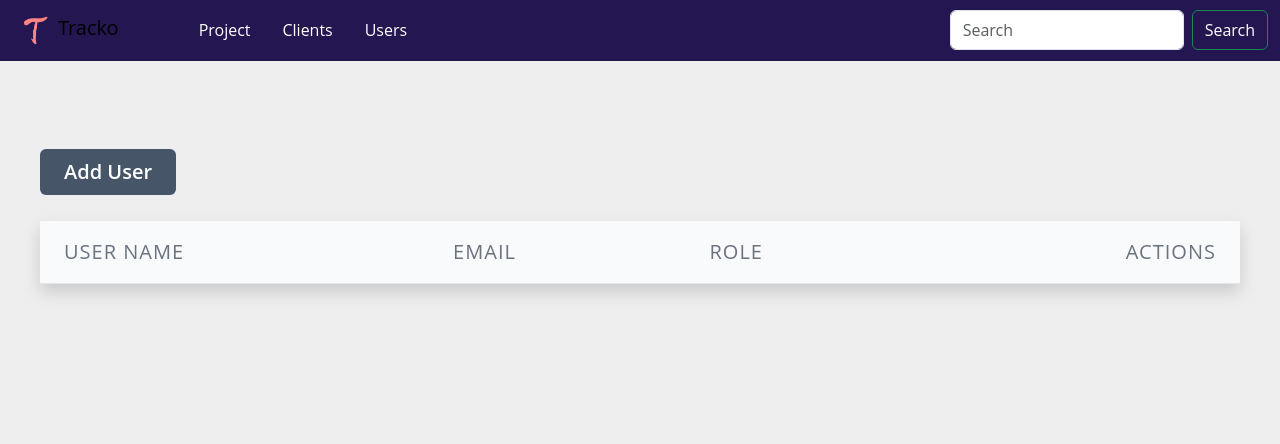
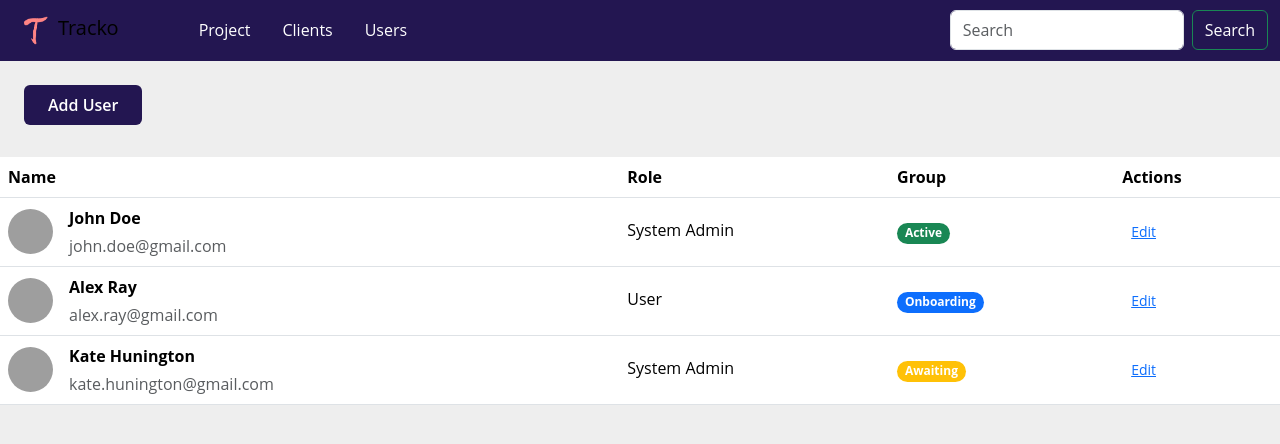
Before and after one commit to TrackoApplication/tracko-frontend, a React (Create React App) app: page /UserList in a window 1280 px wide. Shown: the top 444 px of the page. Built offline with nearby package versions, Linux system fonts and the light colour scheme; grey boxes are pictures that could not be loaded.

Commit message:
changed the login & register page to be more user friendly

```diff
--- a/package.json
+++ b/package.json
@@ -16,6 +16,7 @@
     "cdbreact": "^1.5.4",
     "font-awesome": "^4.7.0",
     "framer-motion": "^8.5.2",
+    "mdb-react-ui-kit": "^5.1.0",
     "react": "^18.2.0",
     "react-avatar": "^5.0.3",
     "react-bootstrap": "^2.7.0",
--- a/src/App.js
+++ b/src/App.js
@@ -25,8 +25,8 @@ function App() {
     <BrowserRouter>
       <Routes>
         {/* pages without sidebar & nav bar */}
-        <Route path="/" element ={<Register/>}></Route>
-        <Route index element ={<Register/>}></Route>
+        <Route path="/" element ={<Login/>}></Route>
+        <Route index element ={<Login/>}></Route>
         <Route path="/Register" element ={<Register/>}></Route>
         <Route path="/Login" element ={<Login/>}></Route>
         <Route path="/ResetPass" element ={<ResetPass/>}></Route>
--- a/src/components/NavBar/Navbar.js
+++ b/src/components/NavBar/Navbar.js
@@ -37,7 +37,7 @@ const NavBar = () => {
               </Offcanvas.Header>
               <Offcanvas.Body>
                 <Nav className="justify-content-start flex-grow-1 ps-5">
-                  <Nav.Link onClick={() => navigate('/ProjectList')} href="#action1" className='mx-2 text-white transition duration-00 hover:scale-125 ease-in-out' >
+                  <Nav.Link onClick={() => navigate('/ProjectList')} href="#action1" className='mx-2 text-white transition duration-700 hover:scale-125 ease-in-out' >
                     Project
                   </Nav.Link>
                   <Nav.Link href="#action1" onClick={() => navigate('/ClientList')} className='mx-2  text-white transition duration-700 hover:scale-125 ease-in-out'>
--- /dev/null
+++ b/src/components/UserAuthentication/Login.css
@@ -0,0 +1,9 @@
+.cascading-left {
+    margin-left: -50px;
+  }
+
+  @media (max) {
+    .cascading-right {
+      margin-right: 0;
+    }
+  }
--- a/src/components/UserAuthentication/Login.js
+++ b/src/components/UserAuthentication/Login.js
@@ -1,6 +1,20 @@
 import React from 'react'
 import { useNavigate } from 'react-router-dom'
-
+import {
+    MDBBtn,
+    MDBContainer,
+    MDBCard,
+    MDBCardBody,
+    MDBInput,
+    MDBIcon,
+    MDBRow,
+    MDBCol,
+    MDBCheckbox
+  }
+  from 'mdb-react-ui-kit';
+  import './Login.css';
+  import logo from '../images/T.png';
+import NavLink from 'react-bootstrap/esm/NavLink';
 
 const Login = () => {
 
@@ -12,59 +26,102 @@ const Login = () => {
 
 
   return (
-    <div className='grid grid-cols-2 gap-4 '>
-        <div className='flex bg-[#231651]'>
-            <img src={require('../images/T.png')} className ="w-47 h-47 shadow "/>
-        </div>
-        <div className = " flex mt-12 h-[400px] mx-auto shadow border-b bg-gray-100 rounded ">
-            <div className = " mt-10 mb-10  ">
-                <div className = " font-thin text-2xl tracking-wider">
-                    <h1 className="px-4 font-medium">Login</h1>
-                </div>
+    // <div className='grid grid-cols-2 gap-4 '>
+    //     <div className='flex bg-[#231651]'>
+    //         <img src={require('../images/T.png')} className ="w-47 h-47 shadow "/>
+    //     </div>
+    //     <div className = " flex mt-12 h-[400px] mx-auto shadow border-b bg-gray-100 rounded ">
+    //         {/* <div className = " mt-10 mb-10  ">
+    //             <div className = " font-thin text-2xl tracking-wider">
+    //                 <h1 className="px-4 font-medium">Login</h1>
+    //             </div>
 
-            <div className="items-center justify-center h-14 my-4">
-                <label className="block text-gray-600 text-sm font-normal ">User Name</label>
-                <input
-                    type="text"
-                    name="userName"
-                    className="rounded h-10 w-96 shadow border-b mt-2  py-2" >
-                </input>
-            </div>
+    //         <div className="items-center justify-center h-14 my-4">
+    //             <label className="block text-gray-600 text-sm font-normal ">User Name</label>
+    //             <input
+    //                 type="text"
+    //                 name="userName"
+    //                 className="rounded h-10 w-96 shadow border-b mt-2  py-2" >
+    //             </input>
+    //         </div>
 
 
-            <div className="items-center justify-center h-14  my-4 ">
-                <label className="block text-gray-600 text-sm font-normal">Password</label>
-                <input
-                    type="password"
-                    name="password"
-                    className=" rounded h-10 w-96 shadow border-b mt-2 py-2" >
-                </input>
-            </div>
+    //         <div className="items-center justify-center h-14  my-4 ">
+    //             <label className="block text-gray-600 text-sm font-normal">Password</label>
+    //             <input
+    //                 type="password"
+    //                 name="password"
+    //                 className=" rounded h-10 w-96 shadow border-b mt-2 py-2" >
+    //             </input>
+    //         </div>
 
-            <div className="items-center h-14 py-4 space-x-5">
-                <button
-                onClick={successLogin}
-                className = "rounded w-96 text-white font-semibold bg-[#FF8484]  py-2 hover:bg-[#794141] shadow">
-                        Login
-                </button>
-                <button className= "w-96  pt-1  hover:text-[#FF8484] text-sm" onClick={() => navigate('/ResetPass')}>Forgotten your Username or Password!
-                </button>
-            </div>
+    //         <div className="items-center h-14 py-4 space-x-5">
+    //             <button
+    //             onClick={successLogin}
+    //             className = "rounded w-96 text-white font-semibold bg-[#FF8484]  py-2 hover:bg-[#794141] shadow">
+    //                     Login
+    //             </button>
+    //             <button className= "w-96  pt-1  hover:text-[#FF8484] text-sm" onClick={() => navigate('/ResetPass')}>Forgotten your Username or Password!
+    //             </button>
+    //         </div>
 
-            <div >
-                <button
-                onClick={() => navigate('/Register')}
-                className="w-96 my-4 py-4  hover:text-[#FF8484]" >
-                        Don't Have an Account? Register
-                </button>
+    //         <div >
+    //             <button
+    //             onClick={() => navigate('/Register')}
+    //             className="w-96 my-4 py-4  hover:text-[#FF8484]" >
+    //                     Don't Have an Account? Register
+    //             </button>
+
+    //         </div>
+
+    //     </div> */}
+
+    //     </div>
+
+    // </div>
+
+    <MDBContainer fluid className='my-2'>
+
+    <MDBRow className='g-0 align-items-center'>
+
+    <MDBCol col='6'>
+        <img src={logo} class="w-90 rounded-4 shadow-4 "
+          alt="" fluid/>
+    </MDBCol>
+
+    <MDBCol col='6 '>
+
+        <MDBCard className='my-5 cascading-left' style={{background: 'hsla(0, 0%, 100%, 0.55)',  backdropFilter: 'blur(30px)'}}>
+          <MDBCardBody className='p-5 shadow-5 text-center'>
+
+            <h2 className="fw-bold mb-4">Sign in </h2>
+
+            <MDBInput wrapperClass='mb-3' label='Email' id='form3' type='email'/>
+            <MDBInput wrapperClass='mb-3' label='Password' id='form4' type='password'/>
+
+
+            <MDBBtn
+            onClick={() => navigate('/userlist')}
+            className='w-100 mb-3' size='md'>sign in</MDBBtn>
+
+            <div className="text-center">
+
+              <NavLink to='/Register'>
+              <p>Create a new Account</p>
+              </NavLink>
+
 
             </div>
 
-        </div>
+          </MDBCardBody>
+        </MDBCard>
+      </MDBCol>
 
-        </div>
 
-    </div>
+    </MDBRow>
+
+  </MDBContainer>
+
   )
 }
 
--- /dev/null
+++ b/src/components/UserAuthentication/Register.css
@@ -0,0 +1,9 @@
+.cascading-right {
+  margin-right: -50px;
+}
+
+@media (max) {
+  .cascading-right {
+    margin-right: 0;
+  }
+}
--- a/src/components/UserAuthentication/Register.js
+++ b/src/components/UserAuthentication/Register.js
@@ -1,78 +1,141 @@
 import React from 'react'
 import { useNavigate } from 'react-router-dom'
+import {
+  MDBBtn,
+  MDBContainer,
+  MDBCard,
+  MDBCardBody,
+  MDBInput,
+  MDBIcon,
+  MDBRow,
+  MDBCol,
+  MDBCheckbox
+}
+from 'mdb-react-ui-kit';
+import './Register.css';
+import logo from '../images/T.png';
+import NavLink from 'react-bootstrap/esm/NavLink';
 
 const Register = () => {
 
     const navigate = useNavigate();
 
   return (
-    <div className='grid grid-cols-2 gap-4 '>
-        <div className='flex bg-[#231651] '>
-        <img src={require('../images/T.png')} className ="w-47 h-47 shadow "/>
-        </div>
-        <div className = "flex mt-10 mb-10 mx-auto shadow border-b bg-gray-100 rounded">
-        <div className = "mx-auto mt-10 mb-10 px=8 py=8 ">
-            <div className = " font-thin text-2xl tracking-wider">
-                <h1 className="px-4 font-medium">Sign In</h1>
+    // <div className='grid grid-cols-2 gap-4 '>
+    //     <div className='flex bg-[#231651] '>
+    //     <img src={require('../images/T.png')} className ="w-47 h-47 shadow "/>
+    //     </div>
+
+    //     <div className = "flex mt-10 mb-10 mx-auto shadow border-b bg-gray-100 rounded">
+    //     <div className = "mx-auto mt-10 mb-10 px=8 py=8 ">
+    //         <div className = " font-thin text-2xl tracking-wider">
+    //             <h1 className="px-4 font-medium">Sign In</h1>
+    //         </div>
+
+    //         <div className="items-center justify-center h-14 mx-4 my-4 w-full ">
+    //             <label className="block text-gray-600 text-sm font-normal ">User Name</label>
+    //             <input
+    //                 type="text"
+    //                 name="userName"
+    //                 className="rounded h-10 w-96 shadow border-b mt-2 px-2 py-2" >
+    //             </input>
+    //         </div>
+
+    //         <div className="items-center justify-center h-14 mx-4 my-4 w-full  px=4">
+    //             <label className="block text-gray-600 text-sm font-normal">Email</label>
+    //             <input
+    //                 type="email"
+    //                 name="email"
+    //                 className="rounded h-10 w-96 shadow border-b mt-2 px-2 py-2" >
+    //             </input>
+    //         </div>
+
+    //         <div className="items-center justify-center h-14 mx-4 my-4 w-full  px=4">
+    //             <label className="block text-gray-600 text-sm font-normal">Password</label>
+    //             <input
+    //                 type="password"
+    //                 name="password"
+    //                 className=" rounded h-10 w-96 shadow border-b mt-2 px-2 py-2" >
+    //             </input>
+    //         </div>
+
+    //         <div className="items-center justify-center h-14 mx-4 my-4 w-full  px=4">
+    //             <label className="block text-gray-600 text-sm font-normal">Confirm Password</label>
+    //             <input
+    //                 type="password"
+    //                 name="conpassword"
+    //                 className=" rounded h-10 w-96 shadow border-b mt-2 px-2 py-2" >
+    //             </input>
+    //         </div>
+
+    //         <div className="items-center justify-center h-14 pt-4 mx-4 my-4 w-full space-x-5">
+    //             <button
+    //                 onClick={() => navigate('/Login')}
+    //                 className = "rounded text-white font-semibold bg-[#FF8484] py-2 px-2 hover:bg-[#9c4747] shadow">
+    //                     Register
+    //             </button>
+    //         </div>
+    //         <div>
+    //             <button
+    //             onClick={() => navigate('/Login')}
+    //             className="py-2 px-4 hover:text-[#FF8484]" >
+
+    //                 Already Have an Account? Login
+    //             </button>
+    //         </div>
+
+    //     </div>
+
+    //     </div>
+
+    // </div>
+    <MDBContainer fluid className='my-2'>
+
+    <MDBRow className='g-0 align-items-center'>
+      <MDBCol col='6 '>
+
+        <MDBCard className='my-5 cascading-right' style={{background: 'hsla(0, 0%, 100%, 0.55)',  backdropFilter: 'blur(30px)'}}>
+          <MDBCardBody className='p-5 shadow-5 text-center'>
+
+            <h2 className="fw-bold mb-4">Sign up now</h2>
+
+            <MDBRow>
+              <MDBCol col='6'>
+                <MDBInput wrapperClass='mb-3' label='First name' id='form1' type='text'/>
+              </MDBCol>
+
+              <MDBCol col='6'>
+                <MDBInput wrapperClass='mb-3 ' label='Last name' id='form2' type='text'/>
+              </MDBCol>
+            </MDBRow>
+
+            <MDBInput wrapperClass='mb-3' label='Email' id='form3' type='email'/>
+            <MDBInput wrapperClass='mb-3' label='Password' id='form4' type='password'/>
+
+
+            <MDBBtn
+            onClick={() => navigate('/Login')}
+            className='w-100 mb-3' size='md'>sign up</MDBBtn>
+
+            <div className="text-center">
+            <NavLink to="/Login" className="text-decoration-none text-dark">
+              <p>Already have an account</p>
+            </NavLink>
             </div>
 
-            <div className="items-center justify-center h-14 mx-4 my-4 w-full ">
-                <label className="block text-gray-600 text-sm font-normal ">User Name</label>
-                <input
-                    type="text"
-                    name="userName"
-                    className="rounded h-10 w-96 shadow border-b mt-2 px-2 py-2" >
-                </input>
-            </div>
+          </MDBCardBody>
+        </MDBCard>
+      </MDBCol>
 
-            <div className="items-center justify-center h-14 mx-4 my-4 w-full  px=4">
-                <label className="block text-gray-600 text-sm font-normal">Email</label>
-                <input
-                    type="email"
-                    name="email"
-                    className="rounded h-10 w-96 shadow border-b mt-2 px-2 py-2" >
-                </input>
-            </div>
+      <MDBCol col='6'>
+        <img src={logo} class="w-90 h-85 m-0 p-0 rounded-4 shadow-4 "
+          alt="" fluid/>
+      </MDBCol>
 
-            <div className="items-center justify-center h-14 mx-4 my-4 w-full  px=4">
-                <label className="block text-gray-600 text-sm font-normal">Password</label>
-                <input
-                    type="password"
-                    name="password"
-                    className=" rounded h-10 w-96 shadow border-b mt-2 px-2 py-2" >
-                </input>
-            </div>
+    </MDBRow>
 
-            <div className="items-center justify-center h-14 mx-4 my-4 w-full  px=4">
-                <label className="block text-gray-600 text-sm font-normal">Confirm Password</label>
-                <input
-                    type="password"
-                    name="conpassword"
-                    className=" rounded h-10 w-96 shadow border-b mt-2 px-2 py-2" >
-                </input>
-            </div>
+  </MDBContainer>
 
-            <div className="items-center justify-center h-14 pt-4 mx-4 my-4 w-full space-x-5">
-                <button
-                    onClick={() => navigate('/Login')}
-                    className = "rounded text-white font-semibold bg-[#FF8484] py-2 px-2 hover:bg-[#9c4747] shadow">
-                        Register
-                </button>
-            </div>
-            <div>
-                <button
-                onClick={() => navigate('/Login')}
-                className="py-2 px-4 hover:text-[#FF8484]" >
-
-                    Already Have an Account? Login
-                </button>
-            </div>
-
-        </div>
-
-        </div>
-
-    </div>
   )
 }
 
--- a/src/components/UserMgt/UserList.js
+++ b/src/components/UserMgt/UserList.js
@@ -1,40 +1,124 @@
 import React from 'react'
 import NavBar from '../NavBar/Navbar'
 import { useNavigate } from 'react-router-dom'
+import { MDBBadge, MDBBtn, MDBTable, MDBTableHead, MDBTableBody } from 'mdb-react-ui-kit';
+
 
 
 const UserList = () => {
     const navigate = useNavigate();
 
   return (
-    <div>
+    <>
         <NavBar/>
-        <div className="container mx-auto my-8">
-    <div className =" h-12">
+
+    <div className =" h-12 m-4 ">
         <button
         onClick = {() => navigate("/addUser")}
-        className="rounded bg-slate-600 text-white px-6 py-2 font-semibold">Add User</button>
+        className="rounded bg-[#231651] text-white px-6 py-2 font-semibold transition duration-700 hover:scale-105 ease-in-out">Add User</button>
     </div>
-    <div className="flex shadow border-b mt-6">
-        <table className='min-w-full'>
-            <thead className='bg-gray-50'>
-                <tr>
-                    <th className='text-left font-medium text-gray-500 uppercase tracking-wider py-3 px-6'>User Name</th>
-                    <th className='text-left font-medium text-gray-500 uppercase tracking-wider py-3 px-6'>Email </th>
-                    <th className='text-left font-medium text-gray-500 uppercase tracking-wider py-3 px-6'>Role</th>
-                    <th className='text-right font-medium text-gray-500 uppercase tracking-wider py-3 px-6'>Actions</th>
-                </tr>
-            </thead>
+    <MDBTable align='middle '>
+      <MDBTableHead>
+        <tr>
+          <th scope='col'>Name</th>
+          <th scope='col'>Role</th>
+          <th scope='col'>Group</th>
+          <th scope='col'>Actions</th>
+        </tr>
+      </MDBTableHead>
+      <MDBTableBody>
+        <tr>
+          <td>
+            <div className='d-flex align-items-center'>
+              <img
+                src='https://mdbootstrap.com/img/new/avatars/8.jpg'
+                alt=''
+                style={{ width: '45px', height: '45px' }}
+                className='rounded-circle'
+              />
+              <div className='ms-3'>
+                <p className='fw-bold mb-1'>John Doe</p>
+                <p className='text-muted mb-0'>john.doe@gmail.com</p>
+              </div>
+            </div>
+          </td>
+          <td>
+            <p className='fw-normal mb-1'>System Admin</p>
+          </td>
+          <td>
+            <MDBBadge color='success' pill>
+              Active
+            </MDBBadge>
+          </td>
+          <td>
+            <MDBBtn color='link' rounded size='sm'>
+              Edit
+            </MDBBtn>
+          </td>
+        </tr>
+        <tr>
+          <td>
+            <div className='d-flex align-items-center'>
+              <img
+                src='https://mdbootstrap.com/img/new/avatars/6.jpg'
+                alt=''
+                style={{ width: '45px', height: '45px' }}
+                className='rounded-circle'
+              />
+              <div className='ms-3'>
+                <p className='fw-bold mb-1'>Alex Ray</p>
+                <p className='text-muted mb-0'>alex.ray@gmail.com</p>
+              </div>
+            </div>
+          </td>
+          <td>
+            <p className='fw-normal mb-1'>User</p>
+          </td>
+          <td>
+            <MDBBadge color='primary' pill>
+              Onboarding
+            </MDBBadge>
+          </td>
+          <td>
+            <MDBBtn color='link' rounded size='sm'>
+              Edit
+            </MDBBtn>
+          </td>
+        </tr>
+        <tr>
+          <td>
+            <div className='d-flex align-items-center'>
+              <img
+                src='https://mdbootstrap.com/img/new/avatars/7.jpg'
+                alt=''
+                style={{ width: '45px', height: '45px' }}
+                className='rounded-circle'
+              />
+              <div className='ms-3'>
+                <p className='fw-bold mb-1'>Kate Hunington</p>
+                <p className='text-muted mb-0'>kate.hunington@gmail.com</p>
+              </div>
+            </div>
+          </td>
+          <td>
+            <p className='fw-normal mb-1'>System Admin</p>
+          </td>
+          <td>
+            <MDBBadge color='warning' pill>
+              Awaiting
+            </MDBBadge>
+          </td>
+          <td>
+            <MDBBtn color='link' rounded size='sm'>
+              Edit
+            </MDBBtn>
+          </td>
+        </tr>
+      </MDBTableBody>
+    </MDBTable>
 
-            <tbody className='bg-white'>
 
-            </tbody>
-
-        </table>
-    </div>
-    </div>
-
-    </div>
+    </>
   )
 }
 
```
Also changed, not shown: src/components/SideBar/Sidebar.js (+9 -8 lines), src/components/SideBar/sideBar.css (+6 -5 lines), 1 other file (tests, documents, lock files or other folders).
